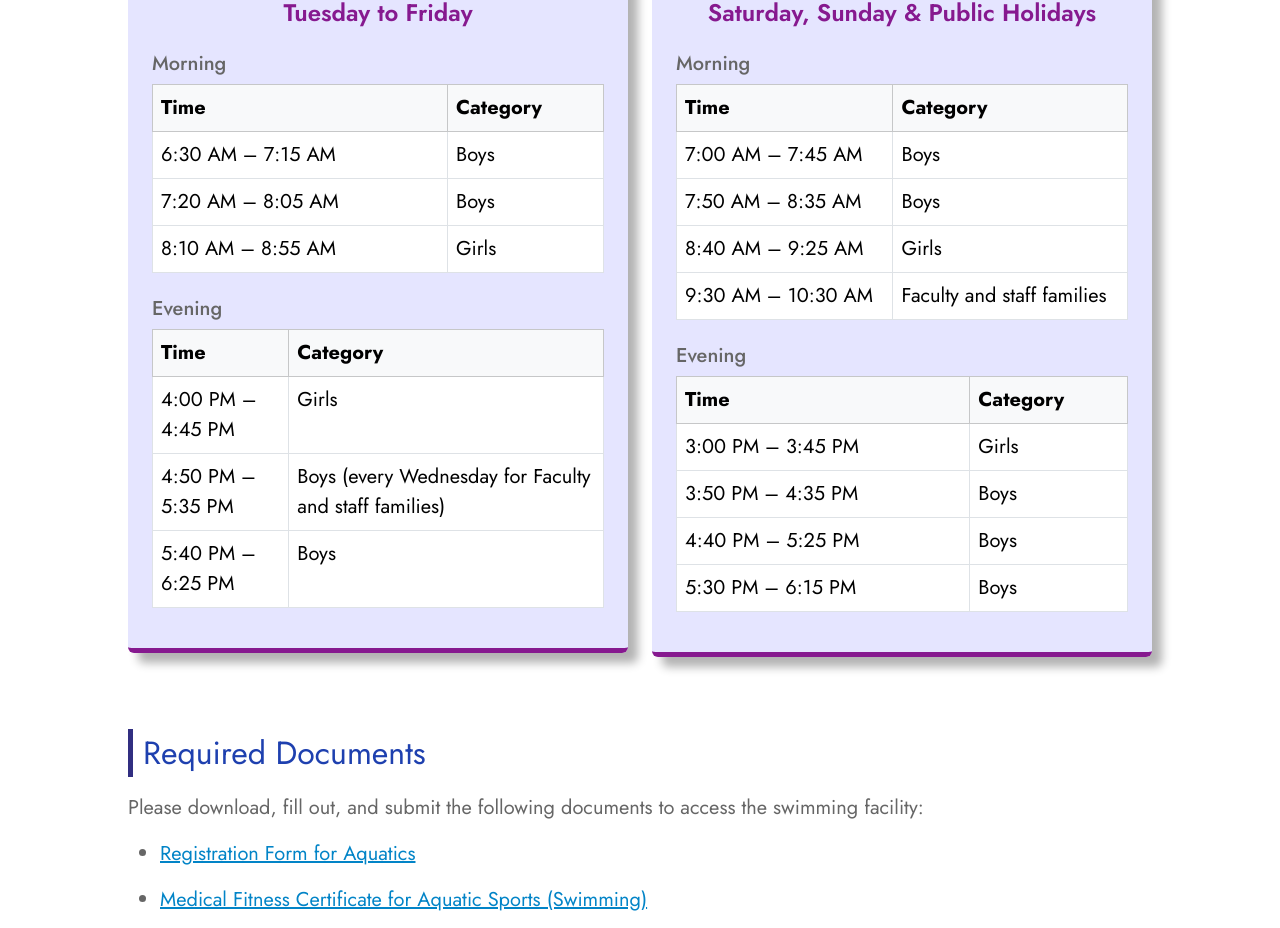
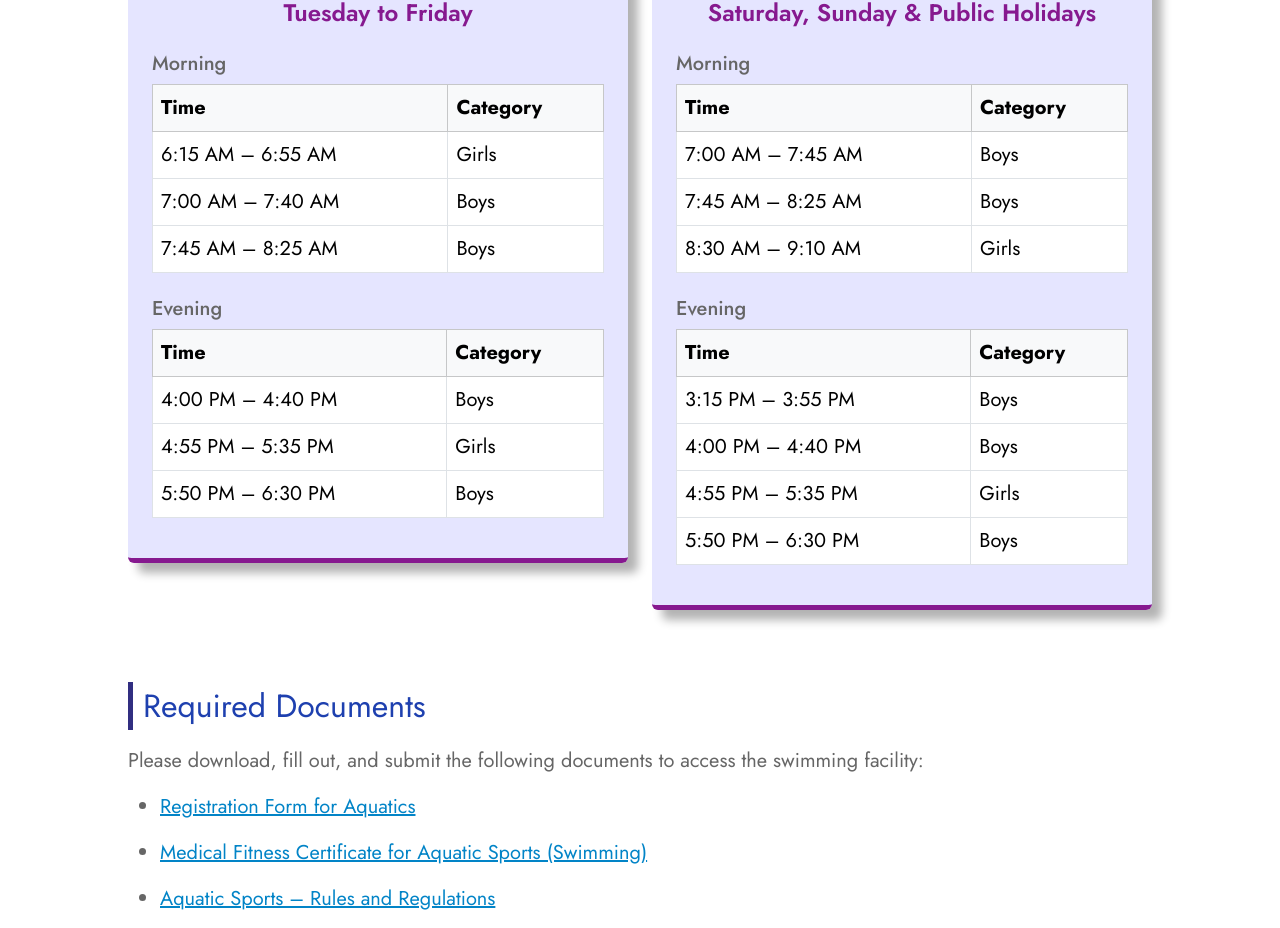
Before and after one commit to codingclub-iitdh/StudentsWelfare, a React (Create React App) app: page /swimming-pool in a window 1280 px wide. Shown: the part 1320-2248 px from the top of the page. Built offline with nearby package versions, Linux system fonts and the light colour scheme.

Commit message:
Swimming Pool Time Change

```diff
--- a/src/pages/Home/Home.css
+++ b/src/pages/Home/Home.css
@@ -194,7 +194,29 @@
 
   overflow-x: hidden;
 }
+.contact-marquee {
+  background: linear-gradient(90deg, #fdf4ff 0%, #fdf4ff 50%, #fdf4ff 100%);
+  color: #000000;
+  padding: 0.7rem 0;
+  border-bottom: 1px solid rgba(255, 255, 255, 0.08);
+  box-shadow: 0 6px 12px rgba(15, 23, 42, 0.25);
+}
 
+.contact-marquee + .App {
+  margin-top: 14px; /* space between the two marquees */
+}
+
+.contact-chip {
+  margin-right: 2rem;
+  padding: 0.3rem 0.95rem;
+  font-weight: 600;
+  letter-spacing: 0.3px;
+  white-space: nowrap;
+  background: rgba(255, 255, 255, 0.06);
+  border: 1px solid rgba(255, 255, 255, 0.12);
+  border-radius: 999px;
+  box-shadow: 0 3px 8px rgba(0, 0, 0, 0.18);
+}
 .App {
   overflow-y: auto;
   text-align: center;
--- a/src/pages/Home/WellnessHome.js
+++ b/src/pages/Home/WellnessHome.js
@@ -18,6 +18,14 @@ function WellnessHome() {
       animate={{ opacity: 1 }}
       exit={{ opacity: 0 }}
     >
+      {/* ===== Contact Number Marquee ===== */}
+      <div className="contact-marquee">
+        <Marquee direction="left" speed={60} pauseOnHover={true} gradient={false}>
+          <div className="contact-chip">Wellness Center Mobile: +91 81474 03386</div>
+          <div className="contact-chip">Ambulance: +91 89715 23447</div>
+          <div className="contact-chip">Wellness Centre Landline: 083623 09644</div>
+        </Marquee>
+      </div>
       {/* ===== Top Image Marquee ===== */}
       <div className="App">
         <Marquee direction="left" speed={100} pauseOnHover={true}>
--- a/src/pages/SwimmingPool/SwimmingPool.js
+++ b/src/pages/SwimmingPool/SwimmingPool.js
@@ -12,26 +12,25 @@ import img6 from "../../images/SwimmingPool/IMG20260201174350.jpg.jpeg";
 
 export default function SwimmingPool() {
   const weekdaySlots = [
-    { time: "6:30 AM – 7:15 AM", category: "Boys" },
-    { time: "7:20 AM – 8:05 AM", category: "Boys" },
-    { time: "8:10 AM – 8:55 AM", category: "Girls" },
-    { time: "4:00 PM – 4:45 PM", category: "Girls" },
+    { time: "6:15 AM – 6:55 AM", category: "Girls" },
+    { time: "7:00 AM – 7:40 AM", category: "Boys" },
+    { time: "7:45 AM – 8:25 AM", category: "Boys" },
+    { time: "4:00 PM – 4:40 PM", category: "Boys" },
     {
-      time: "4:50 PM – 5:35 PM",
-      category: "Boys (every Wednesday for Faculty and staff families)",
+      time: "4:55 PM – 5:35 PM",
+      category: "Girls",
     },
-    { time: "5:40 PM – 6:25 PM", category: "Boys" },
+    { time: "5:50 PM – 6:30 PM", category: "Boys" },
   ];
 
   const weekendSlots = [
     { time: "7:00 AM – 7:45 AM", category: "Boys" },
-    { time: "7:50 AM – 8:35 AM", category: "Boys" },
-    { time: "8:40 AM – 9:25 AM", category: "Girls" },
-    { time: "9:30 AM – 10:30 AM", category: "Faculty and staff families" },
-    { time: "3:00 PM – 3:45 PM", category: "Girls" },
-    { time: "3:50 PM – 4:35 PM", category: "Boys" },
-    { time: "4:40 PM – 5:25 PM", category: "Boys" },
-    { time: "5:30 PM – 6:15 PM", category: "Boys" },
+    { time: "7:45 AM – 8:25 AM", category: "Boys" },
+    { time: "8:30 AM – 9:10 AM", category: "Girls" },
+    { time: "3:15 PM – 3:55 PM", category: "Boys" },
+    { time: "4:00 PM – 4:40 PM", category: "Boys" },
+    { time: "4:55 PM – 5:35 PM", category: "Girls" },
+    { time: "5:50 PM – 6:30 PM", category: "Boys" },
   ];
 
   const documents = [
@@ -194,7 +193,7 @@ export default function SwimmingPool() {
                     </tr>
                   </thead>
                   <tbody>
-                    {weekendSlots.slice(0, 4).map((slot, index) => (
+                    {weekendSlots.slice(0, 3).map((slot, index) => (
                       <tr key={index}>
                         <td>{slot.time}</td>
                         <td>{slot.category}</td>
@@ -214,7 +213,7 @@ export default function SwimmingPool() {
                     </tr>
                   </thead>
                   <tbody>
-                    {weekendSlots.slice(4).map((slot, index) => (
+                    {weekendSlots.slice(3).map((slot, index) => (
                       <tr key={index}>
                         <td>{slot.time}</td>
                         <td>{slot.category}</td>
```
